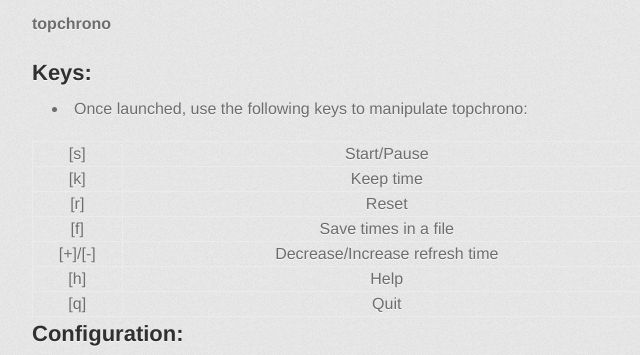
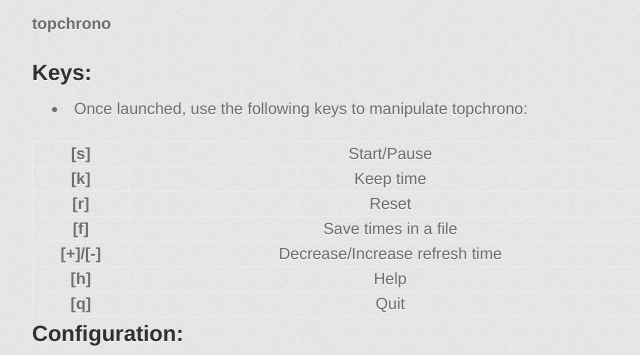
Before and after one commit to taalf/topchrono, a plain HTML site: page index.html in a window 1280 px wide. Shown: the part 878-1233 px from the top of the page, 298-938 px from the left. Drawn offline with Linux system fonts and the light colour scheme; a web font is replaced by a local one.

Commit message:
Update index.html

```diff
--- a/index.html
+++ b/index.html
@@ -60,13 +60,13 @@
 </ul>
 
 <table>
-<tr><td>[s]</td><td>Start/Pause</td></tr>
-<tr><td>[k]</td><td>Keep time</td></tr>
-<tr><td>[r]</td><td>Reset</td></tr>
-<tr><td>[f]</td><td>Save times in a file</td></tr>
-<tr><td>[+]/[-]</td><td>Decrease/Increase refresh time</td></tr>
-<tr><td>[h]</td><td>Help</td></tr>
-<tr><td>[q]</td><td>Quit</td></tr>
+<tr><td><strong>[s]</strong></td><td>Start/Pause</td></tr>
+<tr><td><strong>[k]</strong></td><td>Keep time</td></tr>
+<tr><td><strong>[r]</strong></td><td>Reset</td></tr>
+<tr><td><strong>[f]</strong></td><td>Save times in a file</td></tr>
+<tr><td><strong>[+]/[-]</strong></td><td>Decrease/Increase refresh time</td></tr>
+<tr><td><strong>[h]</strong></td><td>Help</td></tr>
+<tr><td><strong>[q]</strong></td><td>Quit</td></tr>
 </table>
 
 <h2>Configuration:</h2>
```
